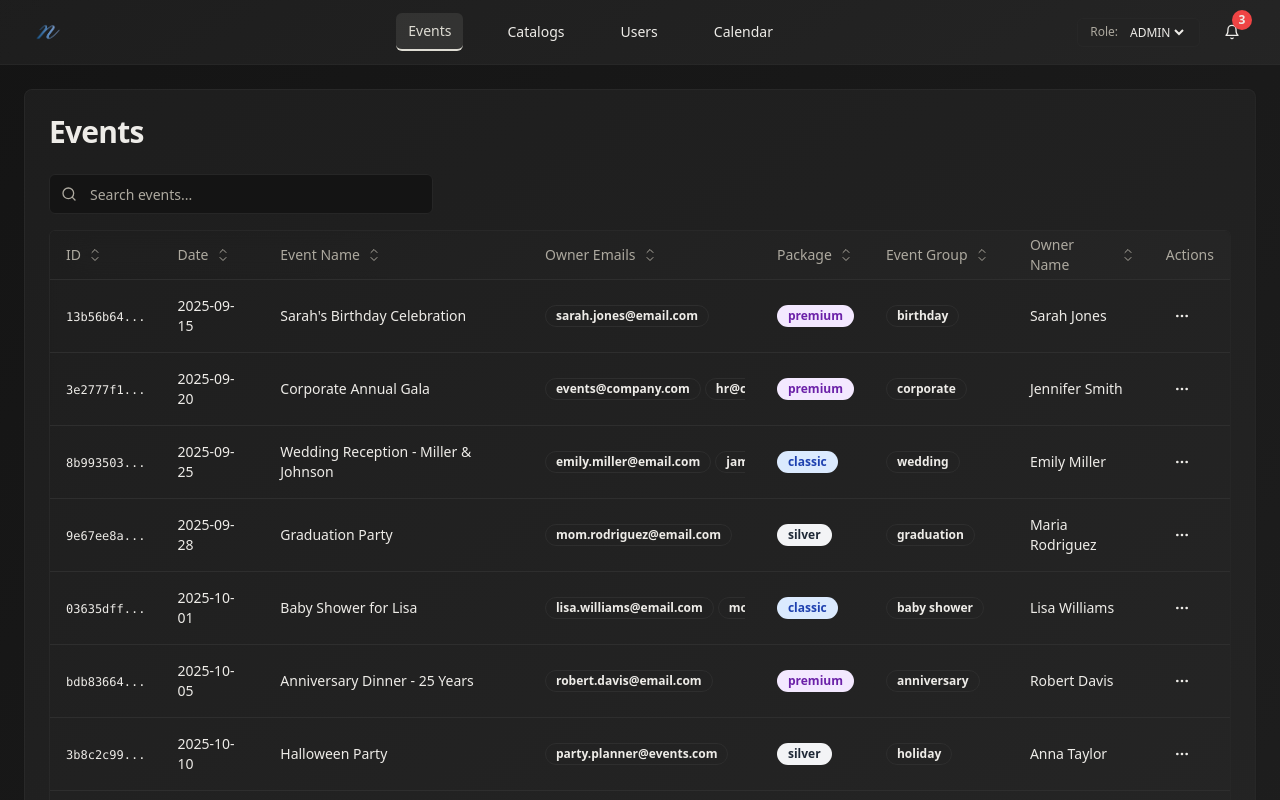
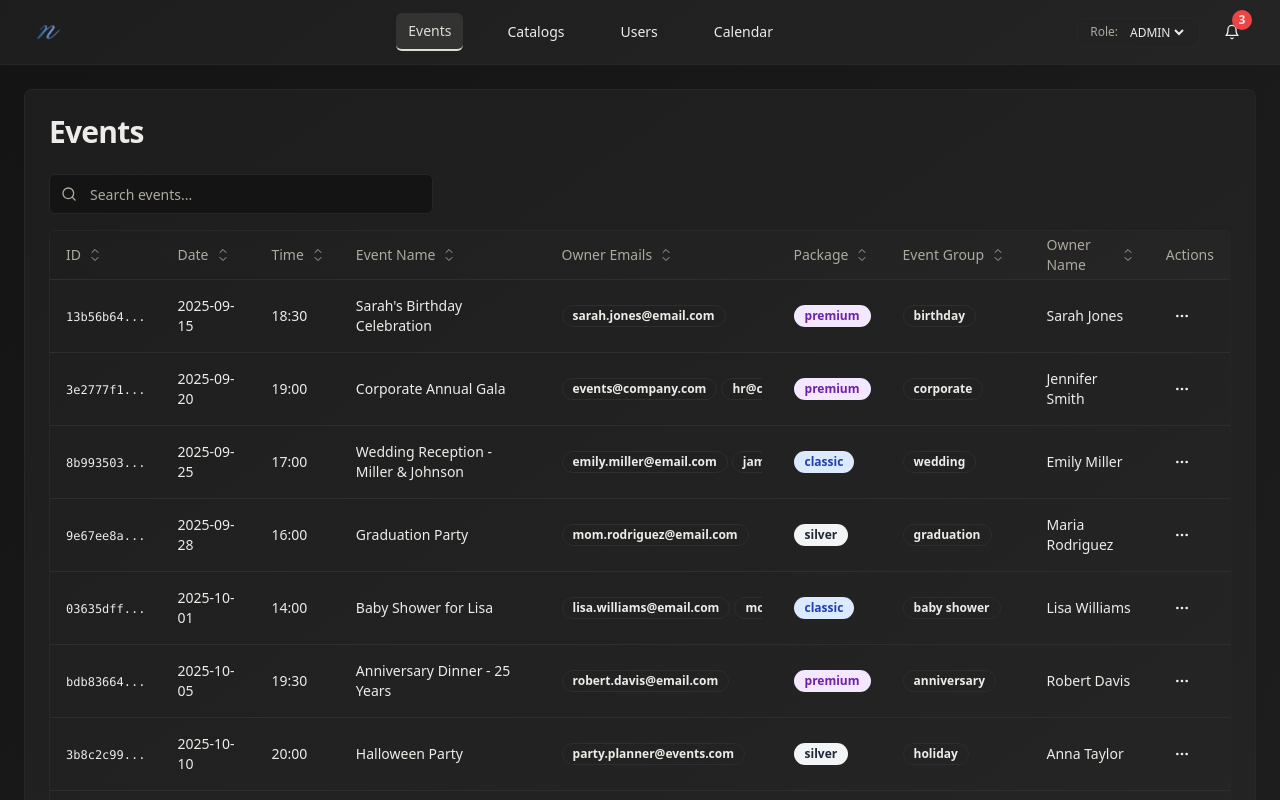
Before and after one commit to Sebas0109/login-start-web-vue, a React (Vite) app: page /events in a window 1280 px wide. Shown: the top 800 px of the page. Built offline with nearby package versions, Linux system fonts and the light colour scheme; the HTML template or start-up script is replaced by a standard one.

Commit message:
Add event time to data table and calendar

```diff
--- a/src/components/EventModal.tsx
+++ b/src/components/EventModal.tsx
@@ -80,7 +80,7 @@ const EventModal: React.FC<EventModalProps> = ({ event, isOpen, onClose }) => {
             <div>
               <h3 className="text-lg font-medium text-foreground mb-2">{event.name}</h3>
               <p className="text-sm text-muted-foreground">
-                {format(new Date(event.date), 'EEEE, MMMM d, yyyy')}
+                {format(new Date(event.date), 'EEEE, MMMM d, yyyy')} at {event.time}
               </p>
             </div>
 
--- a/src/pages/Events.tsx
+++ b/src/pages/Events.tsx
@@ -67,6 +67,13 @@ const Events = () => {
         header: 'Date',
         cell: ({ row }) => (
           <span className="font-medium">{row.getValue('date')}</span>
+        ),
+      },
+      {
+        accessorKey: 'time',
+        header: 'Time',
+        cell: ({ row }) => (
+          <span className="font-medium">{row.getValue('time')}</span>
         ),
       },
       {
```
